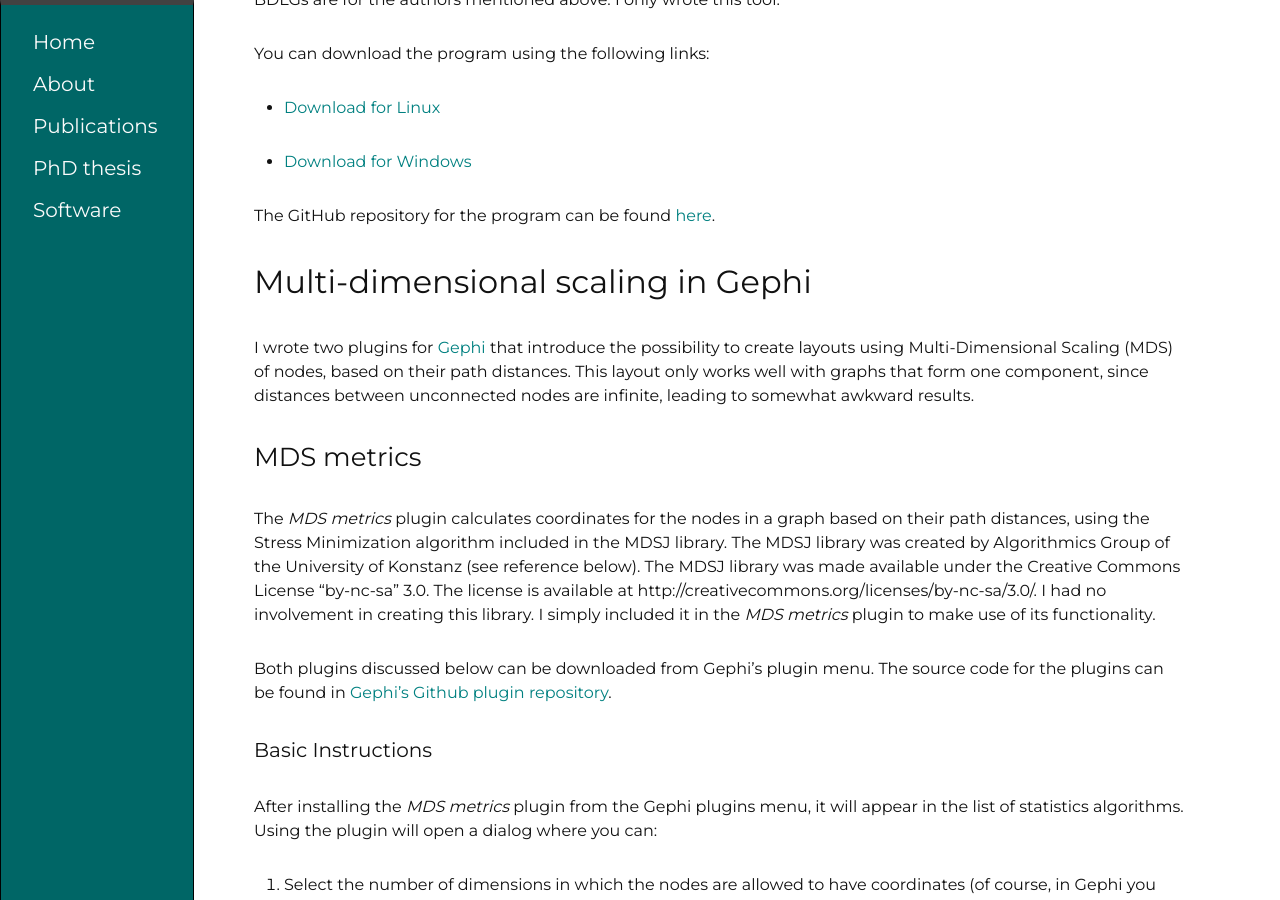
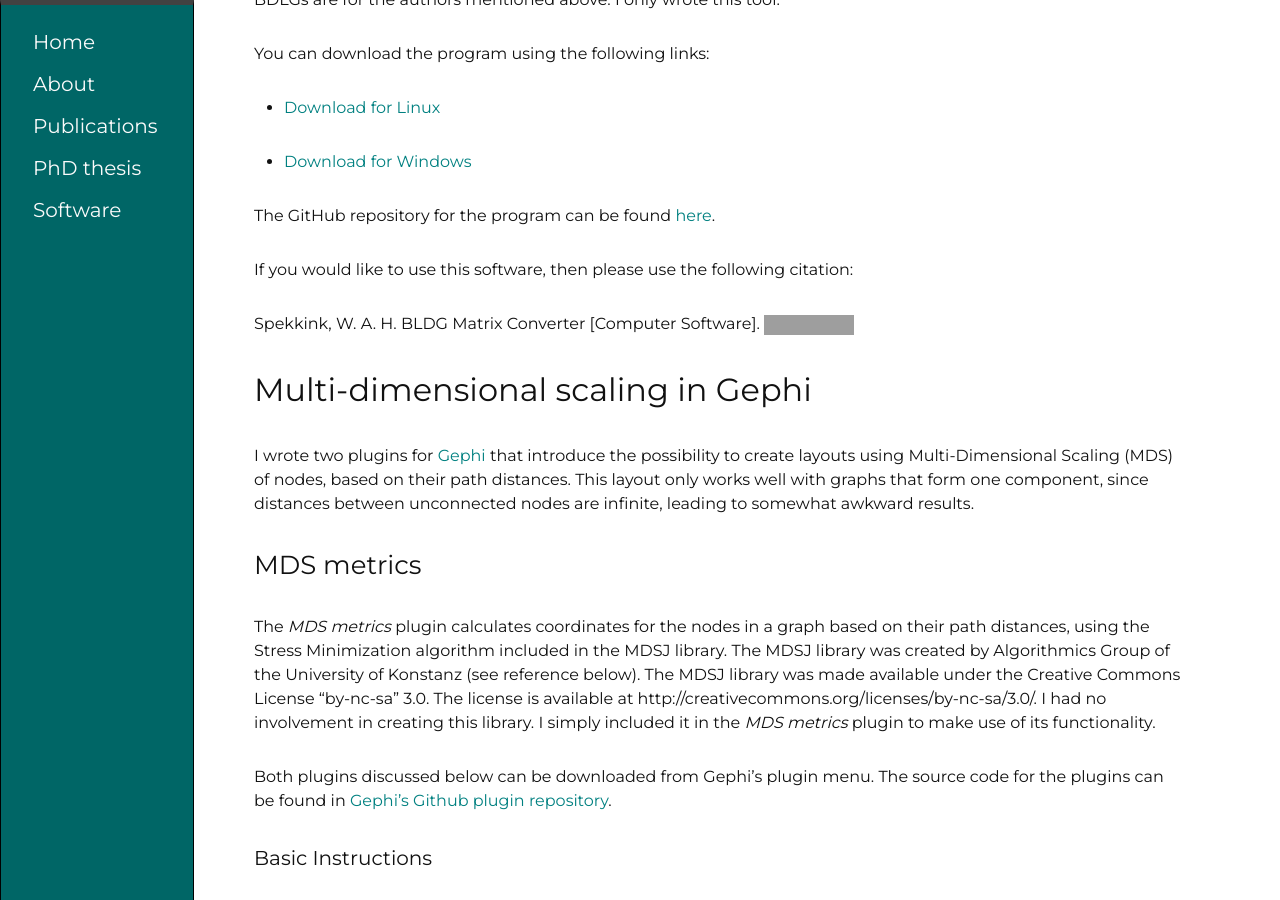
Before and after one commit to WouterSpekkink/WouterSpekkink.github.io_old, a Jekyll site: the page built from software.md, in a window 1280 px wide and 900 px high, scrolled down 3257 px. Built offline with Jekyll 4.4.1, drawn with Linux system fonts in a browser that asks for light colours; grey boxes are pictures that could not be loaded.

Commit message:
Updated Software page for BDLG matrix converter.

```diff
--- a/software.md
+++ b/software.md
@@ -69,6 +69,11 @@ You can download the program using the following links:
    * [Download for Windows][4]
 
 The GitHub repository for the program can be found [here][5].
+
+If you would like to use this software, then please use the following citation:
+
+Spekkink, W. A. H. BLDG Matrix Converter [Computer Software]. [![DOI](https://zenodo.org/badge/84478618.svg)](https://zenodo.org/badge/latestdoi/84478618)
+
 
 ## Multi-dimensional scaling in Gephi
 I wrote two plugins for [Gephi][1] that introduce the possibility to create layouts using Multi-Dimensional Scaling (MDS) of nodes, based on their path distances. This layout only works well with graphs that form one component, since distances between unconnected nodes are infinite, leading to somewhat awkward results.
```
